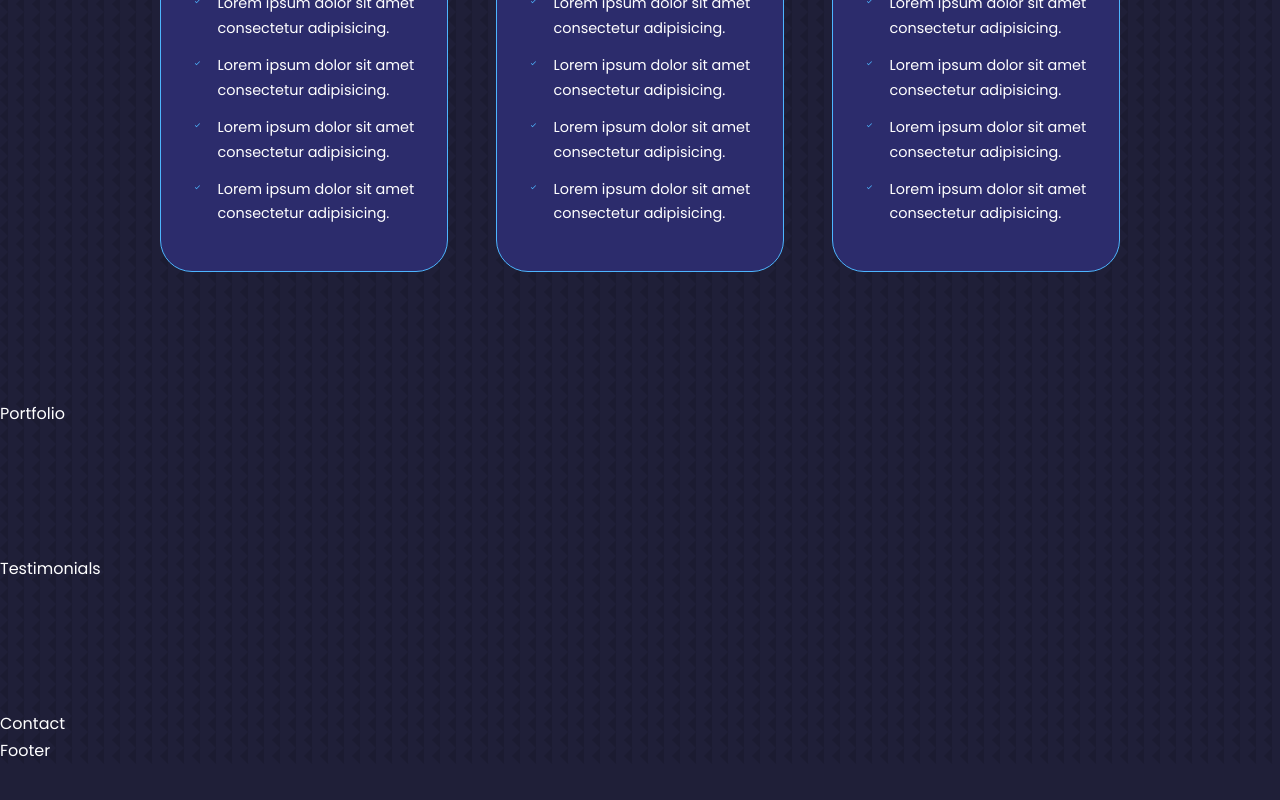
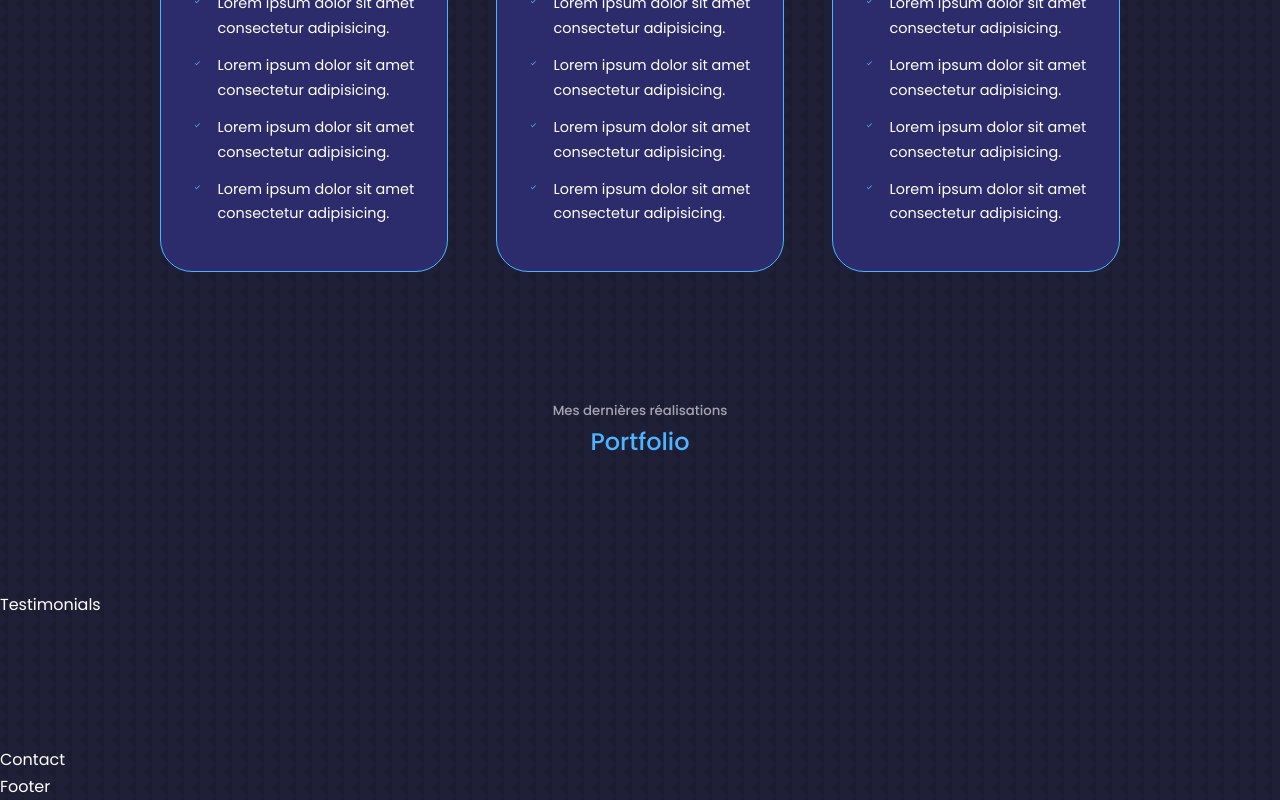
Before and after one commit to Manidoux41/ManiDev-portfolio, a React (Create React App) app: page / in a window 1280 px wide. Shown: the part 2660-3460 px from the top of the page. Before the commit the page ends 3424 px from the top, so only its background shows below. Built offline with nearby package versions, Linux system fonts and the light colour scheme.

Commit message:
correction s section experiences

```diff
--- a/src/components/experiences/Experiences.jsx
+++ b/src/components/experiences/Experiences.jsx
@@ -4,7 +4,7 @@ import { BsPatchCheckFill } from "react-icons/bs";
 
 const Experiences = () => {
   return (
-    <section id="experience">
+    <section id="experiences">
       <h5>Quelles sont mes compétences</h5>
       <h2>Mon Expérience</h2>
 
--- a/src/components/portfolio/Portfolio.jsx
+++ b/src/components/portfolio/Portfolio.jsx
@@ -2,7 +2,17 @@ import React from "react";
 import "./portfolio.css";
 
 const Portfolio = () => {
-  return <section id="portfolio">Portfolio</section>;
+  return (
+    <section id="portfolio">
+      <h5>Mes dernières réalisations</h5>
+      <h2>Portfolio</h2>
+      <div className="container portfolio__container">
+        <article className="portfolio__item">
+
+        </article>
+      </div>
+    </section>
+  );
 };
 
 export default Portfolio;
```
